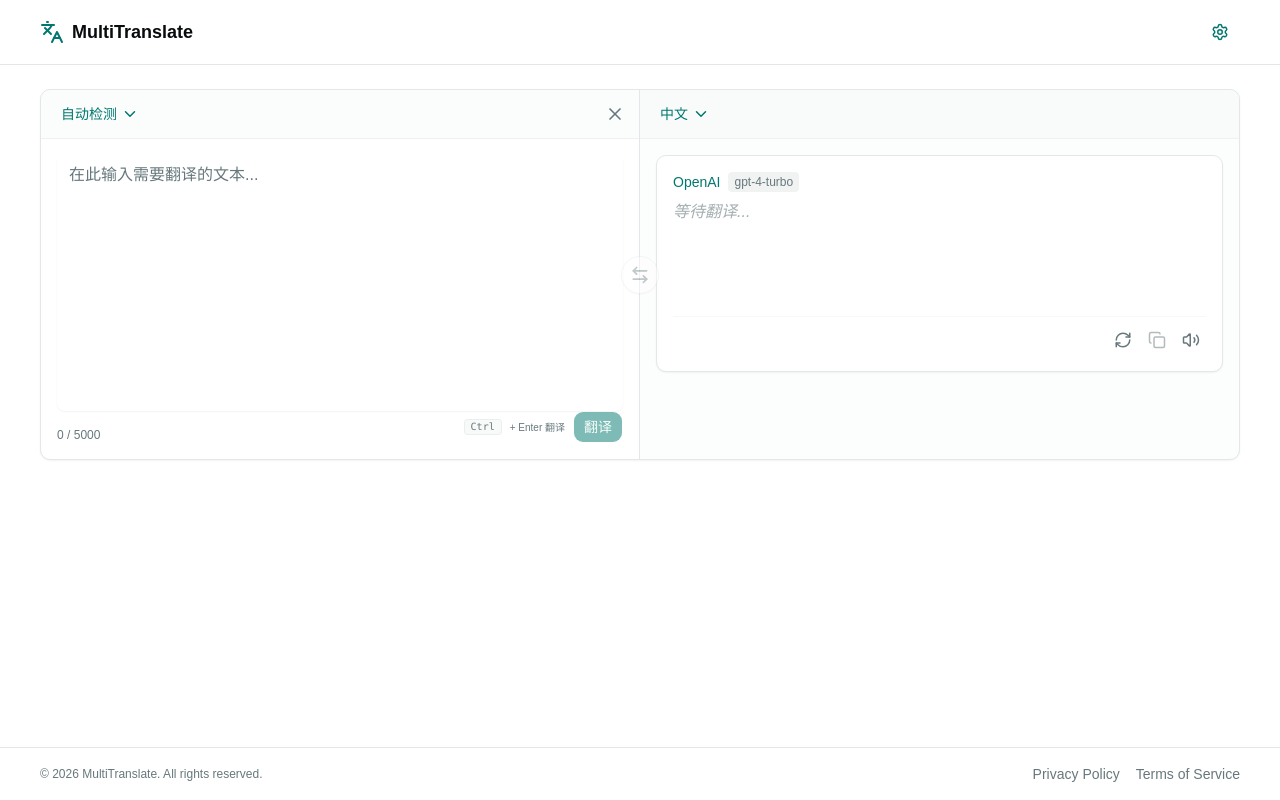
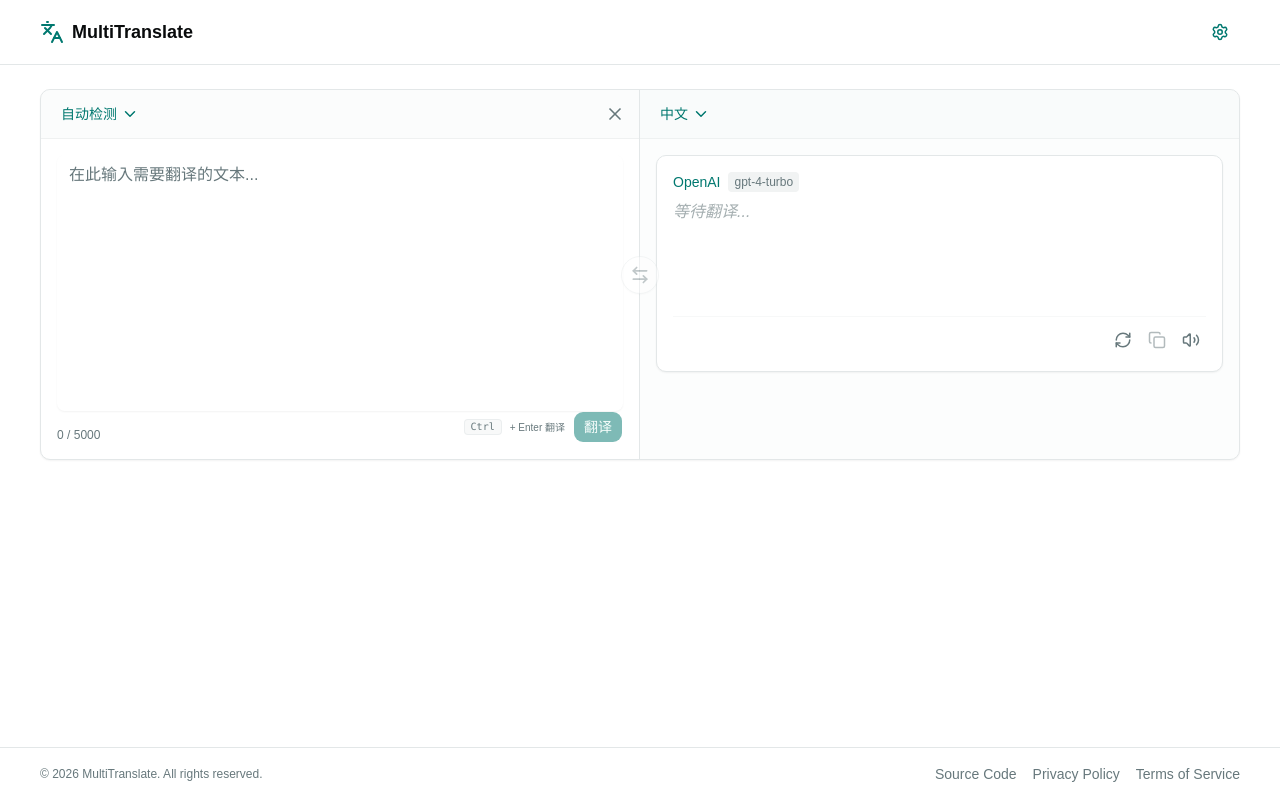
Before and after one commit to glenhooo/multi-translate, a React (Vite) app: page / in a window 1280 px wide. Built offline with nearby package versions, Linux system fonts and the light colour scheme.

Commit message:
feat: add link to source code in footer section

```diff
--- a/src/components/homepage/footer-section.tsx
+++ b/src/components/homepage/footer-section.tsx
@@ -6,6 +6,14 @@
           &copy; 2026 MultiTranslate. All rights reserved.
         </span>
         <nav className="flex gap-4">
+          <a
+            href="https://github.com/glenhooo/multi-translate"
+            target="_blank"
+            rel="noopener noreferrer"
+            className="text-muted-foreground transition-colors hover:text-primary hover:underline"
+          >
+            Source Code
+          </a>
           <a
             href="#"
             className="text-muted-foreground transition-colors hover:text-primary hover:underline"
```
